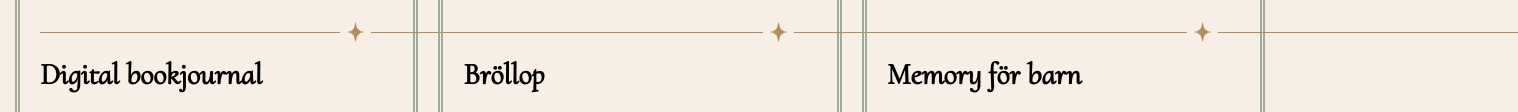
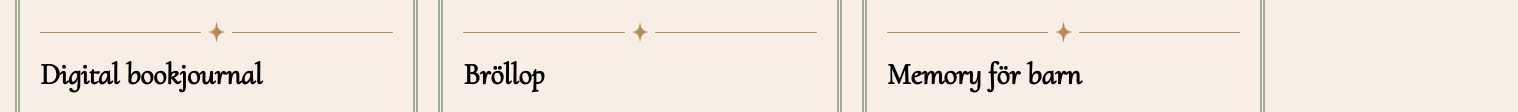
Before and after one commit to JosefinBack/portfolio, a plain HTML site: page index.html in a window 1280 px wide. Shown: the part 1048-1160 px from the top of the page, 1518 px wide, since content can reach past the window. Drawn offline with Linux system fonts and the light colour scheme; a web font is replaced by a local one.

Commit message:
more github fixing

```diff
--- a/css/style.css
+++ b/css/style.css
@@ -136,7 +136,7 @@ body {
     left: 12%;
 }
 
-.deviderDIV {
+/* .deviderDIV {
     display: flex;
     align-items: center;
     gap: 7px;
@@ -149,9 +149,31 @@ body {
 }
 
 .deviderLineInCard {
+
+    object-fit: contain;
+    height: 1px;
+    width: 265px;
+
     object-fit: contain;
     height: 1px;
     width: 100%;
+} */
+
+
+.deviderDIV {
+    display: flex;
+    align-items: center;
+    gap: 7px;
+    width: 100%;
+    min-width: 0;
+}
+
+.deviderLineInCard {
+    flex: 1 1 0;
+    min-width: 0;
+    width: 0;
+    height: 1px;
+    object-fit: fill;
 }
 
 .goldStarSize {
```
Also changed, not shown: index.html (+5 -5 lines).
